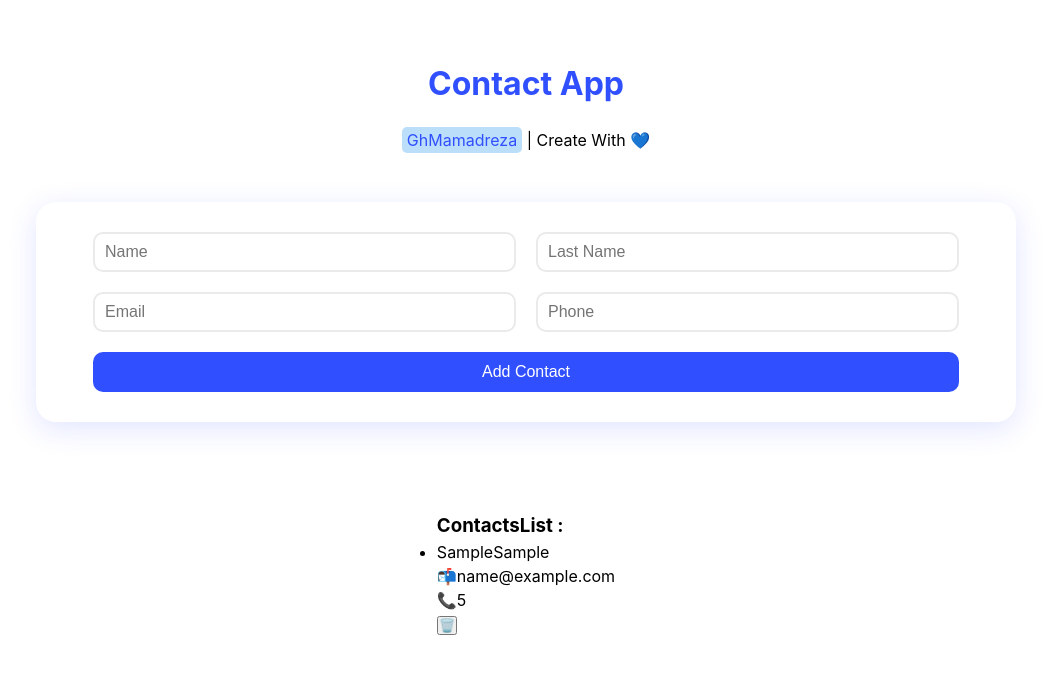
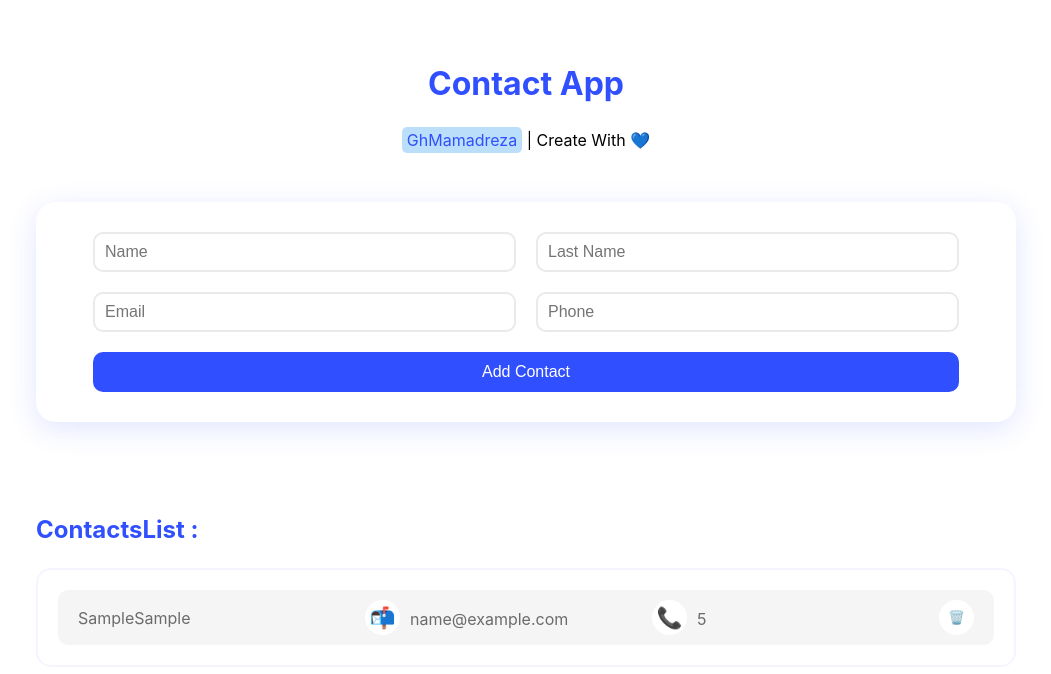
Before and after one commit to GhMamadreza84/Contact-App-React, a React (Vite) app: page / in a window 1280 px wide. Both pictures are taken after typing "Sample", "Sample", "name@example.com", "5" into the empty fields and a click on the button "Add Contact". Shown: the top 674 px of the page, without its empty margins (114-1165 px from the left). Built offline with nearby package versions, Linux system fonts and the light colour scheme.

Commit message:
add styles to ContactList & ContactItems

```diff
--- a/src/components/ContactItems.jsx
+++ b/src/components/ContactItems.jsx
@@ -1,9 +1,11 @@
+import styles from "./ContactItems.module.css"
+
 const ContactItems = ({
   data: { id, name, lastName, email, phone },
   deleteHandler,
 }) => {
   return (
-    <li key={id}>
+    <li className={styles.item}>
       <p>
         {name}
         {lastName}
--- /dev/null
+++ b/src/components/ContactItems.module.css
@@ -0,0 +1,37 @@
+.item {
+  display: flex;
+  justify-content: space-between;
+  align-items: center;
+  background-color: #f5f5f5;
+  color: #6b6b6b;
+  padding: 10px 20px;
+  margin: 15px;
+  border-radius: 10px;
+}
+.item p {
+  flex-basis: 0;
+  flex-grow: 1;
+}
+.item span {
+  display: inline-block;
+  font-size: 1.3rem;
+  text-align: center;
+  margin-right: 10px;
+  background-color: #fff;
+  width: 35px;
+  height: 35px;
+  line-height: 35px;
+  border-radius: 50%;
+}
+.item button {
+  width: 35px;
+  height: 35px;
+  background-color: #fff;
+  border: none;
+  border-radius: 50%;
+  cursor: pointer;
+  transition: all 0.2s ease-in-out;
+}
+.item button:hover{
+    font-size: 1.5rem;
+}
--- /dev/null
+++ b/src/components/ContactList.module.css
@@ -0,0 +1,26 @@
+.container {
+  width: 100%;
+  margin-bottom: 100px;
+}
+.container h3 {
+  font-size: 1.5rem;
+  color: #304ffe;
+}
+.contacts{
+    border: 2px solid #f5f5ff;
+    list-style: none;
+    margin-top:20px ;
+    padding: 5px;
+    border-radius: 15px;
+}
+.message {
+  background-color: #f5f5f5;
+  height: 100px;
+  line-height: 100px;
+  text-align: center;
+  margin-top: 20px;
+  border-radius: 20px;
+  color: #6b6b6b;
+  font-size: 1.2rem;
+  font-weight: 500;
+}
--- a/src/components/ContactsList.jsx
+++ b/src/components/ContactsList.jsx
@@ -1,10 +1,12 @@
 import ContactItems from "./ContactItems";
+import styles from "./ContactList.module.css"
+
 const ContactsList = ({ contact, deleteHandler }) => {
   return (
-    <div>
+    <div className={styles.container}>
       <h3>ContactsList :</h3>
       {contact.length ? (
-        <ul>
+        <ul className={styles.contacts}>
           {contact.map((contacts) => (
             <ContactItems
               key={contacts.id}
@@ -14,7 +16,7 @@ const ContactsList = ({ contact, deleteHandler }) => {
           ))}
         </ul>
       ) : (
-        <p>No Contact yet !</p>
+        <p className={styles.message}>No Contact yet !</p>
       )}
     </div>
   );
```
